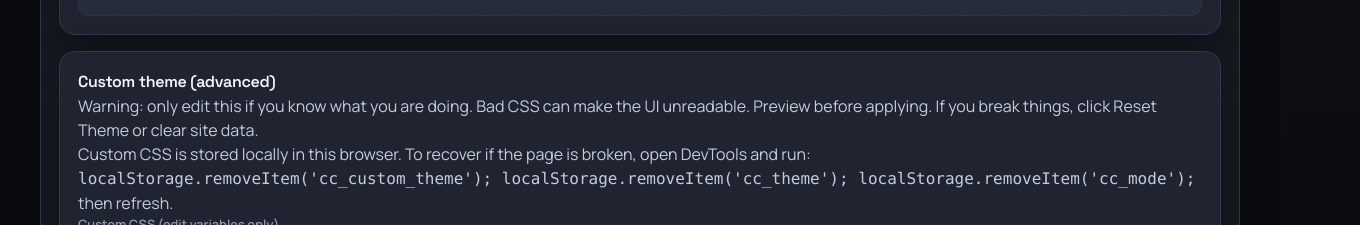
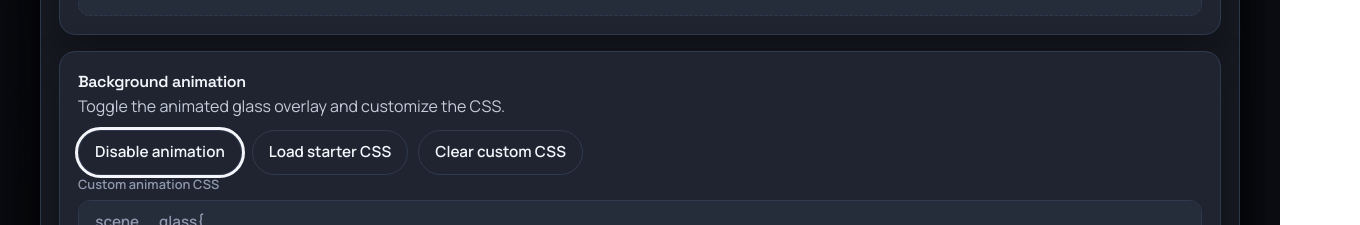
Before and after one commit to sankdoy/ClipClash, a React (Vite) app: page /settings in a window 1280 px wide. Shown: the part 551-776 px from the top of the page, 1360 px wide, since content can reach past the window. Built offline with nearby package versions, Linux system fonts and the light colour scheme; no server answers.

Commit message:
Add glass background overlay controls

```diff
--- a/src/App.tsx
+++ b/src/App.tsx
@@ -42,6 +42,10 @@ function Header() {
 
 export default function App() {
   return (
+    <div className="scene">
+      <div className="scene__bg" aria-hidden="true" />
+      <div className="scene__glass" aria-hidden="true" />
+      <div className="scene__content">
         <div className="app">
           <div className="board">
             <Header />
@@ -59,5 +63,7 @@ export default function App() {
             </main>
           </div>
         </div>
+      </div>
+    </div>
   )
 }
--- a/src/ThemeProvider.tsx
+++ b/src/ThemeProvider.tsx
@@ -5,6 +5,8 @@ import { getMe } from './utils/auth'
 const STORAGE_THEME = 'cc_theme'
 const STORAGE_CUSTOM = 'cc_custom_theme'
 const STORAGE_BG_IMAGE = 'cc_bg_image'
+const STORAGE_BG_ANIM_ENABLED = 'cc_bg_anim_enabled'
+const STORAGE_BG_ANIM_CSS = 'cc_bg_anim_css'
 
 type ThemeContextValue = {
   theme: string
@@ -15,6 +17,10 @@ type ThemeContextValue = {
   setCustomCss: (css: string) => void
   backgroundImage: string
   setBackgroundImage: (url: string) => void
+  backgroundAnimationEnabled: boolean
+  setBackgroundAnimationEnabled: (enabled: boolean) => void
+  backgroundAnimationCss: string
+  setBackgroundAnimationCss: (css: string) => void
 }
 
 export const ThemeContext = createContext<ThemeContextValue>({
@@ -25,7 +31,11 @@ export const ThemeContext = createContext<ThemeContextValue>({
   customCss: '',
   setCustomCss: () => undefined,
   backgroundImage: '',
-  setBackgroundImage: () => undefined
+  setBackgroundImage: () => undefined,
+  backgroundAnimationEnabled: true,
+  setBackgroundAnimationEnabled: () => undefined,
+  backgroundAnimationCss: '',
+  setBackgroundAnimationCss: () => undefined
 })
 
 type SettingsResponse = {
@@ -49,6 +59,14 @@ export default function ThemeProvider({ children }: { children: React.ReactNode
     const storedImage = window.localStorage.getItem(STORAGE_BG_IMAGE)
     return storedImage ?? ''
   })
+  const [backgroundAnimationEnabled, setBackgroundAnimationEnabled] = useState(() => {
+    const stored = window.localStorage.getItem(STORAGE_BG_ANIM_ENABLED)
+    return stored ? stored === 'true' : true
+  })
+  const [backgroundAnimationCss, setBackgroundAnimationCss] = useState(() => {
+    const stored = window.localStorage.getItem(STORAGE_BG_ANIM_CSS)
+    return stored ?? ''
+  })
 
   useEffect(() => {
     applyTheme(theme, mode)
@@ -62,10 +80,21 @@ export default function ThemeProvider({ children }: { children: React.ReactNode
     } else {
       document.documentElement.style.removeProperty('--bg-image')
     }
+    document.documentElement.dataset.bgAnim = backgroundAnimationEnabled ? 'on' : 'off'
+    const styleId = 'cc-bg-anim'
+    let style = document.getElementById(styleId) as HTMLStyleElement | null
+    if (!style) {
+      style = document.createElement('style')
+      style.id = styleId
+      document.head.appendChild(style)
+    }
+    style.textContent = backgroundAnimationCss.trim()
     window.localStorage.setItem(STORAGE_THEME, theme)
     window.localStorage.setItem(STORAGE_CUSTOM, customCss)
     window.localStorage.setItem(STORAGE_BG_IMAGE, backgroundImage)
-  }, [theme, mode, customCss, backgroundImage])
+    window.localStorage.setItem(STORAGE_BG_ANIM_ENABLED, String(backgroundAnimationEnabled))
+    window.localStorage.setItem(STORAGE_BG_ANIM_CSS, backgroundAnimationCss)
+  }, [theme, mode, customCss, backgroundImage, backgroundAnimationEnabled, backgroundAnimationCss])
 
   useEffect(() => {
     const media = window.matchMedia('(prefers-color-scheme: dark)')
@@ -93,13 +122,17 @@ export default function ThemeProvider({ children }: { children: React.ReactNode
     mode,
     customCss,
     backgroundImage,
+    backgroundAnimationEnabled,
+    backgroundAnimationCss,
     setTheme: (next: string) => {
       if (themePacks.find((pack) => pack.id === next)) setTheme(next)
     },
     setMode,
     setCustomCss,
-    setBackgroundImage
-  }), [theme, mode, customCss, backgroundImage])
+    setBackgroundImage,
+    setBackgroundAnimationEnabled,
+    setBackgroundAnimationCss
+  }), [theme, mode, customCss, backgroundImage, backgroundAnimationEnabled, backgroundAnimationCss])
 
   return (
     <ThemeContext.Provider value={value}>
--- a/src/features/settings/Settings.tsx
+++ b/src/features/settings/Settings.tsx
@@ -13,13 +13,38 @@ type User = {
 export default function Settings() {
   const [status, setStatus] = useState<string | null>(null)
   const [user, setUser] = useState<User | null>(null)
-  const { theme, mode, setTheme, customCss, setCustomCss, backgroundImage, setBackgroundImage } = useContext(ThemeContext)
+  const {
+    theme,
+    mode,
+    setTheme,
+    customCss,
+    setCustomCss,
+    backgroundImage,
+    setBackgroundImage,
+    backgroundAnimationEnabled,
+    setBackgroundAnimationEnabled,
+    backgroundAnimationCss,
+    setBackgroundAnimationCss
+  } = useContext(ThemeContext)
   const [customDraft, setCustomDraft] = useState('')
   const [previewing, setPreviewing] = useState(false)
   const [previousTheme, setPreviousTheme] = useState<string | null>(null)
   const [previousMode, setPreviousMode] = useState<string | null>(null)
   const [previousCss, setPreviousCss] = useState<string | null>(null)
   const [bgDragOver, setBgDragOver] = useState(false)
+  const defaultGlassCss = `.scene__glass{
+  --glass-blur: 18px;
+  --glass-sat: 175%;
+  --glass-contrast: 120%;
+  --glass-opacity: 0.55;
+  --glass-tint: 0.10;
+  --glass-speed: 22s;
+}
+
+.scene__glass::after{
+  opacity: 0.18;
+}
+`
   const baseTemplate = `:root {
   --bg: #0f1116;
   --bg-end: #0b0d12;
@@ -199,6 +224,33 @@ export default function Settings() {
         )}
       </div>
       <div className="card">
+        <h3>Background animation</h3>
+        <p className="muted">Toggle the animated glass overlay and customize the CSS.</p>
+        <div className="room-controls">
+          <button
+            className="btn outline"
+            onClick={() => setBackgroundAnimationEnabled(!backgroundAnimationEnabled)}
+          >
+            {backgroundAnimationEnabled ? 'Disable animation' : 'Enable animation'}
+          </button>
+          <button className="btn ghost" onClick={() => setBackgroundAnimationCss(defaultGlassCss)}>
+            Load starter CSS
+          </button>
+          <button className="btn ghost" onClick={() => setBackgroundAnimationCss('')}>
+            Clear custom CSS
+          </button>
+        </div>
+        <label className="field">
+          Custom animation CSS
+          <textarea
+            className="theme-editor"
+            value={backgroundAnimationCss}
+            onChange={(e) => setBackgroundAnimationCss(e.target.value)}
+            placeholder={defaultGlassCss}
+          />
+        </label>
+      </div>
+      <div className="card">
         <h3>Custom theme (advanced)</h3>
         <p className="muted">
           Warning: only edit this if you know what you are doing. Bad CSS can make the UI unreadable.
--- a/src/styles.css
+++ b/src/styles.css
@@ -245,7 +245,7 @@
 		--bg-dots:radial-gradient(circle, rgba(255,255,255,0.18) 1px, transparent 1px);
 	}
 	html,body{height:100%}
-	body{
+body{
 		font-family:'Manrope',ui-sans-serif,system-ui,Helvetica,Arial;
 		background:linear-gradient(180deg,var(--bg) 0%, var(--bg-end) 100%);
 		color:var(--text);
@@ -253,33 +253,86 @@
 		position:relative;
 		overflow-x:hidden;
 	}
-	body::before{
-		content:"";
-		position:fixed;
+	.scene{
+		position:relative;
+		min-height:100vh;
+		overflow:hidden;
+		background:var(--bg);
+	}
+	.scene__bg{
+		position:absolute;
 		inset:0;
 		background-image:
 			var(--bg-image),
-			var(--bg-glow-1),
-			var(--bg-glow-2),
-			var(--bg-dots);
-		background-size:
-			cover,
-			cover,
-			cover,
-			120px 120px;
-		background-position:
-			center,
-			center,
-			center,
-			0 0;
-		background-repeat:
-			no-repeat,
-			no-repeat,
-			no-repeat,
-			repeat;
-		opacity:0.9;
-		z-index:-2;
-		animation:dots-drift 18s linear infinite, dots-pulse 6s ease-in-out infinite;
+			linear-gradient(180deg,var(--bg) 0%, var(--bg-end) 100%);
+		background-size:cover, cover;
+		background-position:center, center;
+		background-repeat:no-repeat, no-repeat;
+		z-index:0;
+	}
+	.scene__content{
+		position:relative;
+		z-index:2;
+	}
+	.scene__glass{
+		position:absolute;
+		inset:0;
+		z-index:1;
+		pointer-events:none;
+		--glass-blur: 18px;
+		--glass-sat: 175%;
+		--glass-contrast: 120%;
+		--glass-opacity: 0.55;
+		--glass-tint: 0.10;
+		--glass-speed: 22s;
+		-webkit-backdrop-filter: blur(var(--glass-blur)) saturate(var(--glass-sat)) contrast(var(--glass-contrast));
+		backdrop-filter: blur(var(--glass-blur)) saturate(var(--glass-sat)) contrast(var(--glass-contrast));
+		background:
+			radial-gradient(35vmax 28vmax at 18% 22%, rgba(255,255,255,0.18), rgba(255,255,255,0.00) 60%),
+			radial-gradient(30vmax 34vmax at 82% 28%, rgba(110,220,255,0.14), rgba(255,255,255,0.00) 62%),
+			radial-gradient(34vmax 30vmax at 70% 78%, rgba(255,140,220,0.12), rgba(255,255,255,0.00) 60%),
+			radial-gradient(28vmax 26vmax at 28% 78%, rgba(160,255,200,0.10), rgba(255,255,255,0.00) 58%),
+			conic-gradient(from 180deg at 50% 50%,
+				rgba(255,255,255,0.00) 0deg,
+				rgba(255,255,255,0.06) 70deg,
+				rgba(255,255,255,0.00) 140deg,
+				rgba(255,255,255,0.05) 220deg,
+				rgba(255,255,255,0.00) 360deg);
+		opacity:var(--glass-opacity);
+		mix-blend-mode:soft-light;
+		box-shadow: inset 0 0 0 1px rgba(255,255,255,0.10);
+		background-color: rgba(255,255,255,var(--glass-tint));
+		animation:glass-drift var(--glass-speed) ease-in-out infinite;
+	}
+	.scene__glass::after{
+		content:"";
+		position:absolute;
+		inset:-30%;
+		-webkit-backdrop-filter: blur(calc(var(--glass-blur) * 0.35));
+		backdrop-filter: blur(calc(var(--glass-blur) * 0.35));
+		background:
+			repeating-radial-gradient(circle at 20% 30%,
+				rgba(255,255,255,0.05) 0 1px,
+				rgba(255,255,255,0.00) 1px 3px),
+			repeating-linear-gradient(135deg,
+				rgba(255,255,255,0.00) 0 14px,
+				rgba(255,255,255,0.06) 14px 18px,
+				rgba(255,255,255,0.00) 18px 34px);
+		opacity:0.18;
+		mix-blend-mode:overlay;
+		animation:glass-shimmer calc(var(--glass-speed) * 0.7) linear infinite;
+	}
+	[data-bg-anim="off"] .scene__glass{
+		display:none;
+	}
+	@keyframes glass-drift{
+		0%{transform:translate3d(0,0,0)}
+		50%{transform:translate3d(-2%,1%,0)}
+		100%{transform:translate3d(0,0,0)}
+	}
+	@keyframes glass-shimmer{
+		0%{transform:translate3d(0,0,0) rotate(0deg)}
+		100%{transform:translate3d(-2%,2%,0) rotate(360deg)}
 	}
 	@keyframes dots-drift{
 		0%{background-position:center,center,center,0 0}
@@ -300,18 +353,6 @@
 		min-height:100vh;
 		padding:24px;
 		position:relative;
-	}
-	.app::before{
-		content:"";
-		position:absolute;
-		top:-40px;
-		right:-80px;
-		width:260px;
-		height:260px;
-		border-radius:40% 60% 55% 45%;
-		background:var(--surface-glow);
-		filter:blur(2px);
-		z-index:-1;
 	}
 	.board{
 		max-width:1200px;
@@ -527,6 +568,12 @@
 		background-position:center;
 		border:1px solid var(--border);
 		box-shadow:var(--shadow-soft);
+	}
+	@media (prefers-reduced-motion: reduce){
+		.scene__glass,
+		.scene__glass::after{
+			animation:none;
+		}
 	}
 	.helper{margin:0;color:var(--text-dim);font-size:0.85rem}
 	.room-list{display:flex;flex-direction:column;gap:10px}
```
Lines whose indentation alone changed are shown as unchanged.
